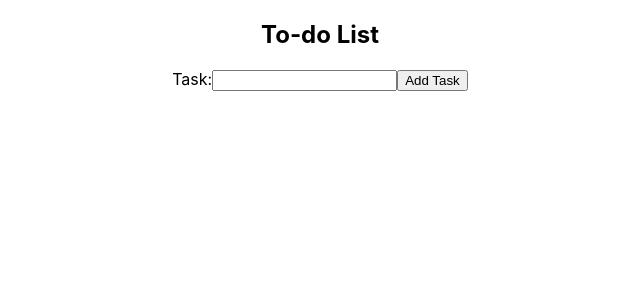
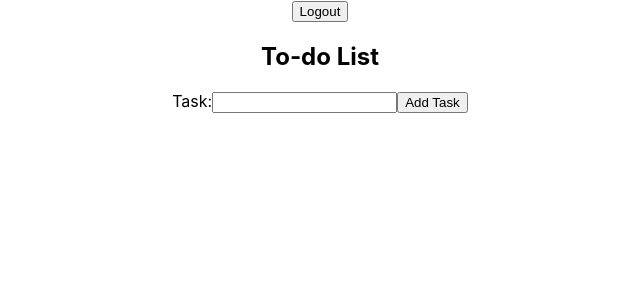
Before and after one commit to hebergonza719/to-do-list, a React (Create React App) app: page /dashboard in a window 1280 px wide. Shown: the top 300 px of the page, without its empty margins (320-960 px from the left). Built offline with nearby package versions, Linux system fonts and the light colour scheme; sample sign-in values are in the browser's storage.

Commit message:
added logout btn

```diff
--- a/src/App.js
+++ b/src/App.js
@@ -7,6 +7,7 @@ import Login from './components/Login';
 import Register from './components/Register';
 import PageNotFound from './components/PageNotFound';
 import PrivateRoute from './components/PrivateRoute';
+import LogoutBtn from './components/LogoutBtn';
 
 
 function App() {
@@ -55,6 +56,7 @@ function App() {
             component={props => {
               return (
                 <div>
+                  <LogoutBtn />
                   <ToDoForm {...props} addNewItem={addNewItem} />
                   <DisplayList
                     {...props}
--- /dev/null
+++ b/src/components/LogoutBtn.js
@@ -0,0 +1,20 @@
+import React from 'react';
+import { useHistory } from 'react-router-dom';
+
+function LogoutBtn() {
+  let history = useHistory();
+
+  const handleLogout = e => {
+    e.preventDefault();
+    localStorage.removeItem("token");
+    history.push("/");
+  };
+
+  return (
+    <div>
+      <button onClick={handleLogout}>Logout</button>
+    </div>
+  );
+};
+
+export default LogoutBtn;
```
